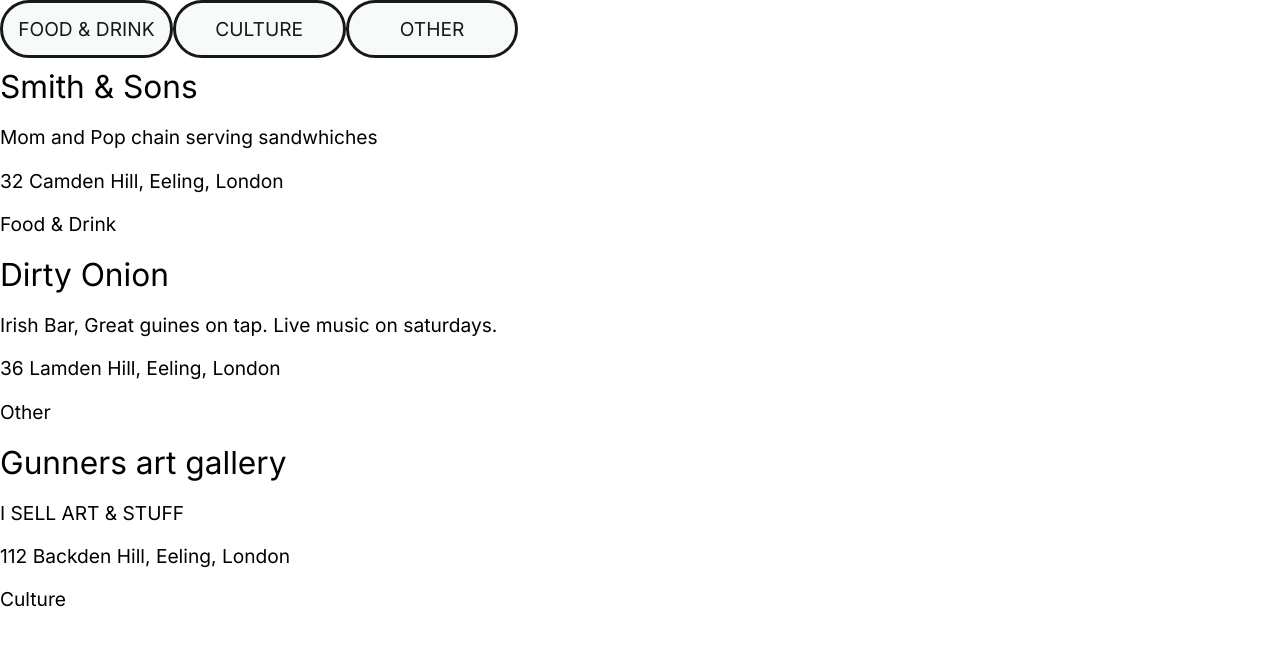
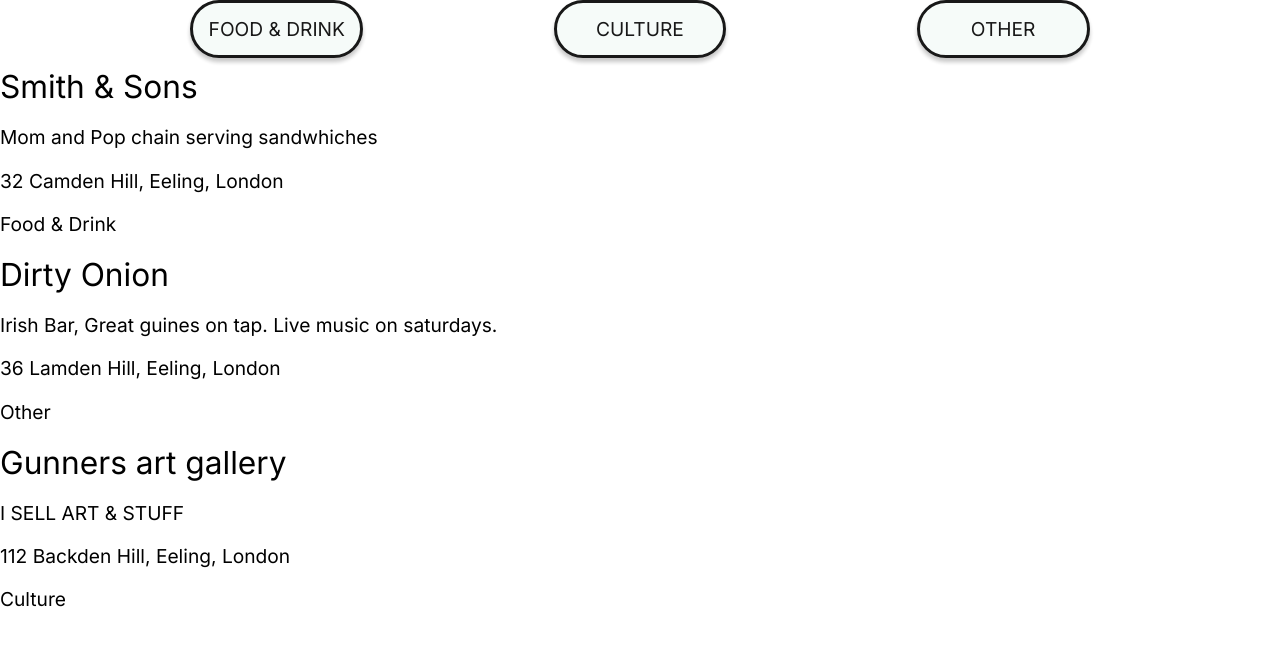
Before and after one commit to nology-tech/local, a React (Create React App) app: page /filter in a window 1280 px wide. Shown: the top 646 px of the page. Built offline with nearby package versions, Linux system fonts and the light colour scheme.

Commit message:
filter working, styling updated

```diff
--- a/src/components/Button/Button.scss
+++ b/src/components/Button/Button.scss
@@ -44,4 +44,12 @@
 .button--filter {
   background-color: $white;
   border: 0.2rem solid $black;
+  box-shadow: 0px 4px 4px rgba(0, 0, 0, 0.25);
+
+  &--active {
+    background-color: $black;
+    color: $white;
+    border: 0.2rem solid $black;
+    box-shadow: 0px 4px 4px rgba(0, 0, 0, 0.25);
+  }
 }
--- a/src/components/Filter/Filter.jsx
+++ b/src/components/Filter/Filter.jsx
@@ -7,7 +7,6 @@ const Filter = () => {
   const [foodDrinkFilter, setFoodDrinkFilter] = useState(false);
   const [cultureFilter, setCultureFilter] = useState(false);
   const [otherFilter, setOtherFilter] = useState(false);
-
   const [allCardsArr, setallCardsArr] = useState(favArray);
 
   const handleClickFoodDrink = () => {
@@ -21,6 +20,10 @@ const Filter = () => {
   const handleClickOther = () => {
     setOtherFilter(!otherFilter);
   };
+
+  const applyFoodDrinkFilter = foodDrinkFilter ? "filter--active" : "filter";
+  const applyCultureFilter = cultureFilter ? "filter--active" : "filter";
+  const applyOtherFilter = otherFilter ? "filter--active" : "filter";
 
   const filteredCard = (foodDrinkFilter, cultureFilter, otherFilter) => {
     console.log(foodDrinkFilter, cultureFilter, otherFilter);
@@ -50,21 +53,23 @@ const Filter = () => {
 
   return (
     <div>
+      <div className="filter__list">
         <Button
           buttonText={"FOOD & DRINK"}
-        buttonName="filter"
+          buttonName={applyFoodDrinkFilter}
           onClick={handleClickFoodDrink}
         />
         <Button
           buttonText={"CULTURE"}
-        buttonName="filter"
+          buttonName={applyCultureFilter}
           onClick={handleClickCulture}
         />
         <Button
           buttonText={"OTHER"}
-        buttonName="filter"
+          buttonName={applyOtherFilter}
           onClick={handleClickOther}
         />
+      </div>
       {FavCardJSX}
     </div>
   );
--- a/src/components/Filter/Filter.scss
+++ b/src/components/Filter/Filter.scss
@@ -0,0 +1,7 @@
+.filter__list {
+  display: flex;
+  flex-direction: row;
+  flex-wrap: wrap;
+  justify-content: space-evenly;
+  //   overflow-x: scroll;
+}
--- a/src/pages/Favourites/Favourites.jsx
+++ b/src/pages/Favourites/Favourites.jsx
@@ -1,6 +1,7 @@
 import FavouritesCard from "../../components/FavouritesCard/FavouritesCard";
 import Layout from "../../components/Layout/Layout";
 import DropDown from "../../components/DropDown/DropDown";
+import Filter from "../../components/Filter/Filter";
 
 const Favourites = () => {
   const optionsArr = [
@@ -20,6 +21,7 @@ const Favourites = () => {
   return (
     <Layout>
       <DropDown onChange={onChange} options={optionsArr} />
+      <Filter />
       <FavouritesCard />
     </Layout>
   );
```
Lines whose indentation alone changed are shown as unchanged.
